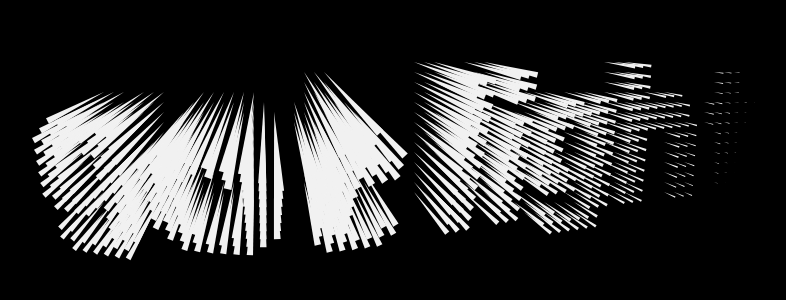
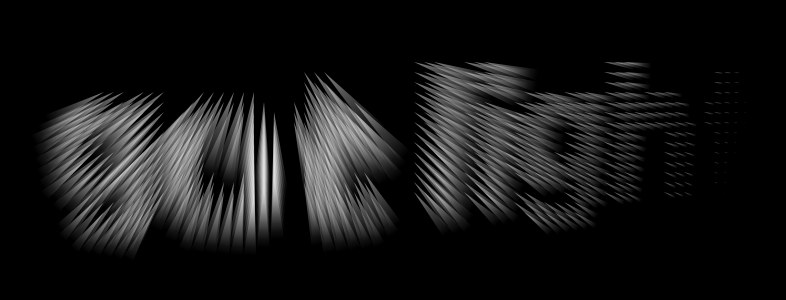
Before and after one commit to leofavre/gotta-light, a website: page dist/index.html in a window 1280 px wide. Shown: the part 258-558 px from the top of the page, without its empty margins (161-947 px from the left). Drawn offline with nearby package versions, Linux system fonts and the light colour scheme.

Commit message:
radial gradient working

```diff
--- a/dist/index.html
+++ b/dist/index.html
@@ -1,8 +1,8 @@
 <!DOCTYPE html>
-<html>
+<html lang="en">
 
 <head>
-	<meta charset="utf-8">
+	<meta charset="UTF-8">
 	<title>Type Lux – Canvas Redux</title>
 	<link rel="stylesheet" type="text/css" href="index.css">
 </head>
--- a/dist/index.js
+++ b/dist/index.js
@@ -209,14 +209,18 @@ const drawRay = (context, lightSource, coord, rayWidth) => {
 		rotation = calculateRayRotation(lightSource, coord);
 
 	let [x1, y1] = coord,
-		[x2, y2] = translateAndRotateCoord(coord, distance, rotation - 0.05), /* 0.05 may be parameterized */
-		[x3, y3] = translateAndRotateCoord(coord, distance, rotation + 0.05); /* 0.05 may be parameterized */
+		[x2, y2] = translateAndRotateCoord(coord, distance, rotation - 0.1), /* 0.1 may be parameterized */
+		[x3, y3] = translateAndRotateCoord(coord, distance, rotation + 0.1);
 
-	context.fillStyle = '#f1f1f1';
+	let grd = context.createRadialGradient(x1, y1, 0, x1, y1, distance);
+	grd.addColorStop(0, "rgba(255, 255, 255, 0.5)");
+	grd.addColorStop(1, "rgba(255, 255, 255, 0)");
+
+	context.fillStyle = grd;
 	context.beginPath();
 	context.moveTo(x1, y1);
 	context.lineTo(x2, y2);
-	context.lineTo(x3, y3);
+	context.arc(x1, y1, distance, rotation - 0.1, rotation + 0.1);
 	context.closePath();
 	context.fill();
 };
```
